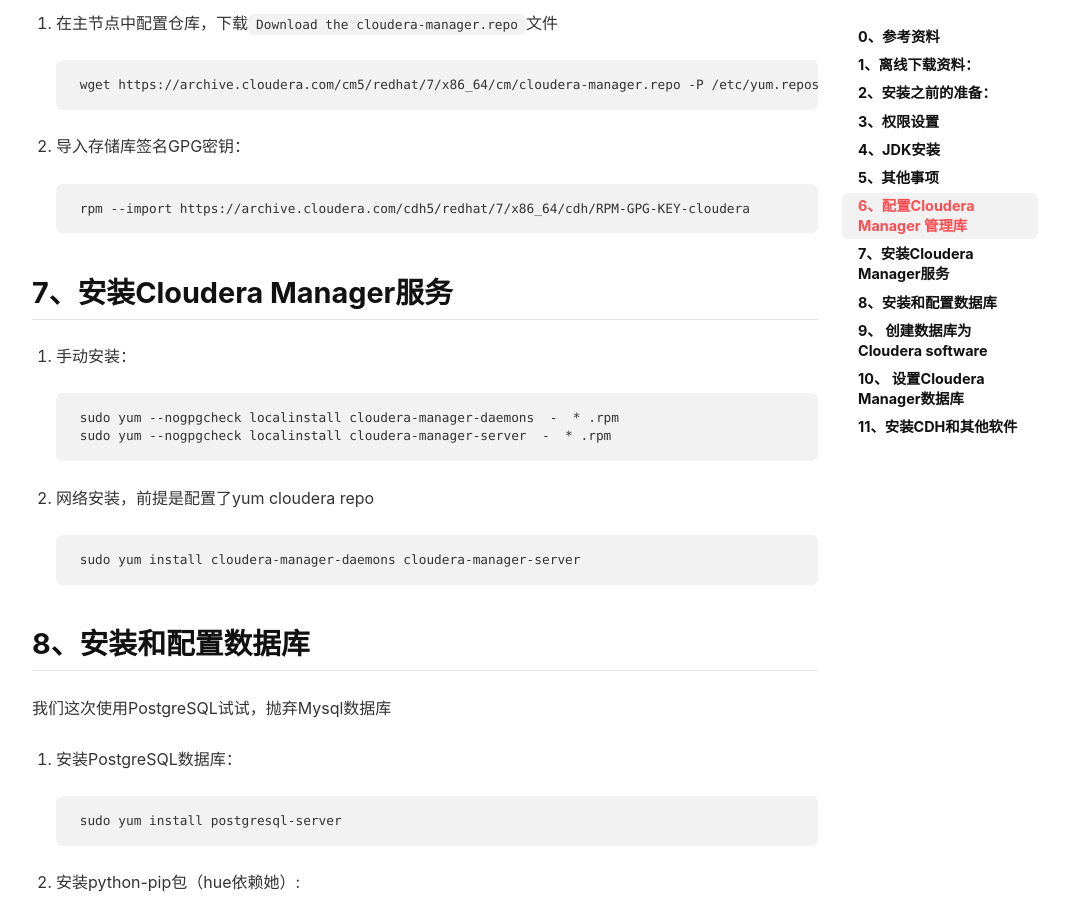
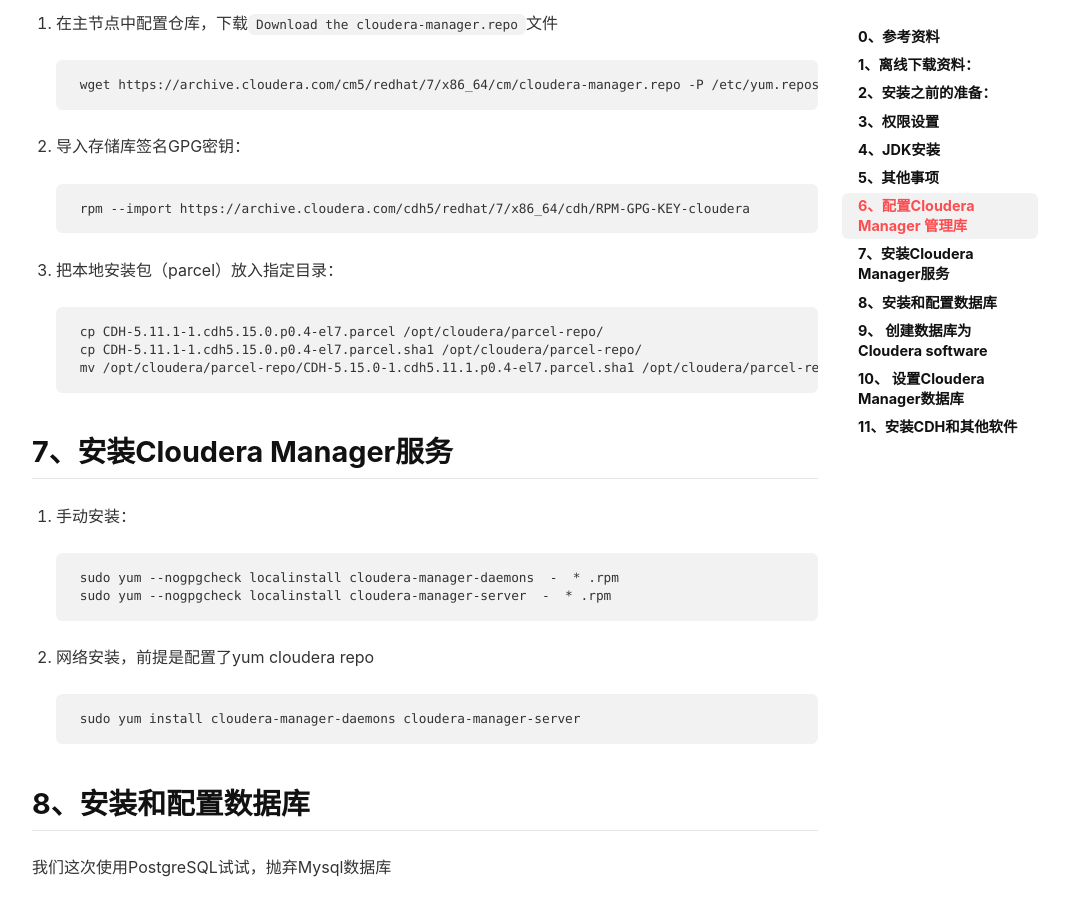
Before and after one commit to Ccccong/Ccccong.github.io, a Jekyll site: the page built from _posts/2018-07-03-Hadoop 集群搭建.md, in a window 1280 px wide and 900 px high, scrolled down 3210 px. Shown: the whole window, without its empty margins (105-1174 px from the left). Built offline with Jekyll 4.4.1, drawn with Linux system fonts in a browser that asks for light colours; nearby versions of some CDN libraries; some of the changed text lies outside the part shown.

Commit message:
Update Hadoop 集群搭建

```diff
--- a/_posts/2018-07-03-Hadoop 集群搭建.md
+++ b/_posts/2018-07-03-Hadoop 集群搭建.md
@@ -94,9 +94,17 @@
 1. 在主节点中配置仓库，下载`Download the cloudera-manager.repo`文件
 
         wget https://archive.cloudera.com/cm5/redhat/7/x86_64/cm/cloudera-manager.repo -P /etc/yum.repos.d/
+
 2. 导入存储库签名GPG密钥：
 
         rpm --import https://archive.cloudera.com/cdh5/redhat/7/x86_64/cdh/RPM-GPG-KEY-cloudera
+
+3. 把本地安装包（parcel）放入指定目录：
+
+        cp CDH-5.11.1-1.cdh5.15.0.p0.4-el7.parcel /opt/cloudera/parcel-repo/
+        cp CDH-5.11.1-1.cdh5.15.0.p0.4-el7.parcel.sha1 /opt/cloudera/parcel-repo/
+        mv /opt/cloudera/parcel-repo/CDH-5.15.0-1.cdh5.11.1.p0.4-el7.parcel.sha1 /opt/cloudera/parcel-repo/CDH-5.15.0-1.cdh5.11.1.p0.4-el7.parcel.sha
+
 
 ## 7、安装Cloudera Manager服务
 1. 手动安装：
@@ -213,4 +221,5 @@
         sudo tail -f /var/log/cloudera-scm-server/cloudera-scm-server.log
 
 3. 服务起来后再浏览器中输入`http://<server_host>:7180`,看到登录界面，用户名：admin,密码：admin
-4.
+
+4. 一直安装就行，中间输入三个集群（hadoop1,hadoop2,hadoop3）
```
